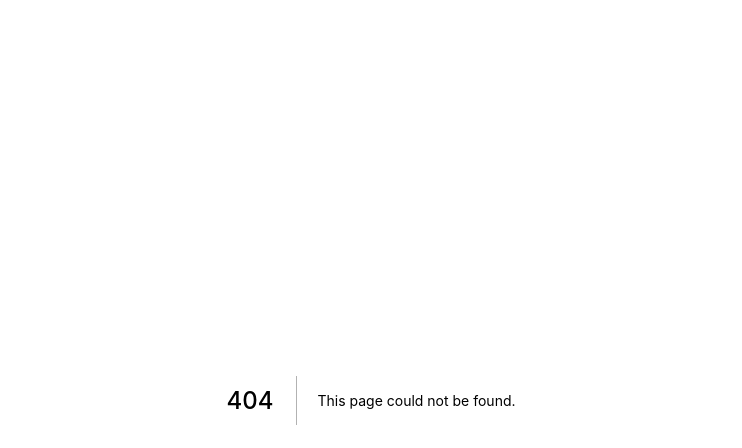
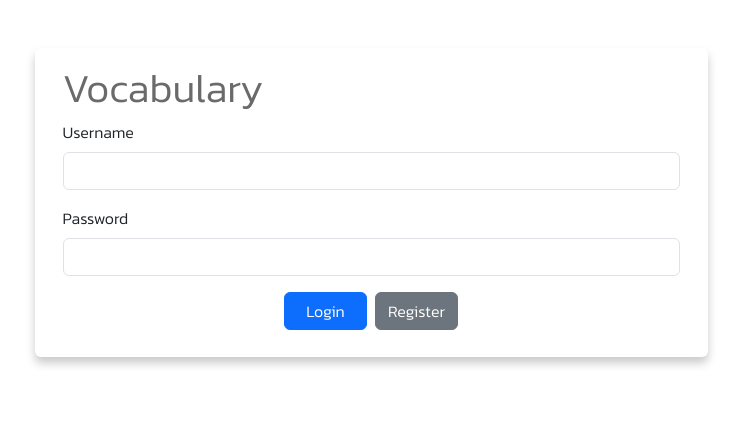
Before and after one commit to nontawatfame/vocabulary_frontend, a Next.js app: page /login in a window 1280 px wide. Before the commit this address had no page. Shown: the top 448 px of the page, without its empty margins (269-1011 px from the left). Built offline with nearby package versions, Linux system fonts and the light colour scheme; no server answers.

Commit message:
create project

```diff
--- /dev/null
+++ b/component/Header.tsx
@@ -0,0 +1,14 @@
+import Head from "next/head";
+
+
+export default function Header() {
+    return (
+        <div>
+            <Head>
+                <title>Vocabulary</title>
+                <meta name="description" content="Generated by create next app" />
+                <link rel="icon" href="/favicon.ico" />
+            </Head>
+        </div>
+    )
+}
--- /dev/null
+++ b/lib/toast.tsx
@@ -0,0 +1,37 @@
+import Swal from 'sweetalert2'
+import withReactContent from 'sweetalert2-react-content'
+
+const Toast = Swal.mixin({
+    toast: true,
+    position: 'top-end',
+    allowOutsideClick: true,
+    showCloseButton: true,
+    showConfirmButton: false,
+    timer: 2000,
+    timerProgressBar: true,
+    // didOpen: (toast) => {
+    //   toast.addEventListener('mouseenter', Swal.stopTimer)
+    //   toast.addEventListener('mouseleave', Swal.resumeTimer)
+    // }
+})
+
+const toast = withReactContent(Toast)
+
+export function error(msg: string) {
+    toast.fire({
+        icon: 'error',
+        title: <strong style={{fontSize: "22px"}}>Error</strong>,
+        text: msg
+    })
+}
+
+export function success(msg: string) {
+    toast.fire({
+        icon: 'success',
+        title: <strong style={{fontSize: "22px"}}>Success</strong>,
+        text: msg
+    })
+}
+
+
+export {toast}
--- a/pages/_app.tsx
+++ b/pages/_app.tsx
@@ -1,8 +1,16 @@
+import '../node_modules/bootstrap/dist/css/bootstrap.min.css'
 import '../styles/globals.css'
 import type { AppProps } from 'next/app'
+import Header from '../component/Header'
 
 function MyApp({ Component, pageProps }: AppProps) {
-  return <Component {...pageProps} />
+  return (
+    <div>
+        <Header></Header>
+        <Component {...pageProps} />
+    </div>
+  )
+
 }
 
 export default MyApp
--- /dev/null
+++ b/pages/login.tsx
@@ -0,0 +1,72 @@
+import { AxiosError, AxiosResponse } from 'axios'
+import type { GetStaticPropsContext, GetStaticPropsResult, NextPage } from 'next'
+import { FormEvent, useEffect } from 'react'
+import * as toast from '../lib/toast'
+import * as authenticationService from '../service/authentication'
+import { useRouter } from 'next/router'
+
+const Login: NextPage<any> = () => {
+    const router = useRouter()
+
+    const onsubmit = async (event: FormEvent<any>) => {
+        event.preventDefault()
+        const target: any = event.target
+        const result = (await authenticationService.login(target.username.value,target.password.value)) as AxiosResponse<any,any>
+        console.log(result)
+        if (result.status == 200) {
+            localStorage.setItem("accessToken", result.data.accessToken)
+            localStorage.setItem("refreshToken", result.data.refreshToken)
+            router.push("/vocabulary")
+            toast.success(`login Success`)
+        } else if (result.status == 400) {
+            const errors: any[] = result.data.errors
+            let errorMsg: string = ""
+            errors.forEach(value => {
+                errorMsg += `${value.param} ${value.msg} \n`
+            })
+            toast.error(errorMsg)
+        } else {
+            toast.error(result.data.message)
+        }
+    }
+
+    return (
+        <div className="container mt-5" style={{width: "697px"}}>
+        <div className="card" style={{height: "309px"}}>
+            <div className="card-body">
+                <div className='container'>
+                    <h1 style={{color: "#6a6a6a"}}>Vocabulary</h1>
+                    <form onSubmit={onsubmit}>
+                        <div className='row'>
+                            <div className="mb-3">
+                                <label className="form-label">Username</label>
+                                <input type="text" name='username' className="form-control"/>
+                            </div>
+                        </div>
+                        <div className='row'>
+                            <div className="mb-3">
+                                <label className="form-label">Password</label>
+                                <input type="password" name='password' className="form-control" autoComplete={"off"}/>
+                            </div>
+                        </div>
+                        <div className='d-flex justify-content-center'>
+                            <button type="submit" className="btn btn-primary me-2" style={{width: "82.91px"}}>Login</button>
+                            <button type="button" className="btn btn-secondary">Register</button>
+                        </div>
+                    </form>
+                </div>
+            </div>
+        </div>
+        </div>
+    )
+}
+
+export async function getStaticProps(contexet: GetStaticPropsContext): Promise<GetStaticPropsResult<any>> {
+    console.log(process.env.NEXT_PUBLIC_URL)
+    return {
+        props: {
+        }
+    }
+}
+
+export default Login
--- /dev/null
+++ b/service/authentication.tsx
@@ -0,0 +1,24 @@
+import axios, { AxiosError, AxiosResponse } from 'axios'
+
+const url: string = process.env.NEXT_PUBLIC_URL as string
+
+export let isAuth = false
+
+export function setAuth(auth: boolean) {
+    isAuth = auth
+}
+
+export async function login(username: string, password: string) {
+    return new Promise((resolve, reject) => {
+        axios.post(`${url}/login`, {username,password}).then((res: AxiosResponse<any, any>)=> {
+            resolve(res);
+        }).catch((err: AxiosError) => {
+            resolve(err.response)
+        })
+    });
+}
+
+
+export async function verifyToken(token: string): Promise<AxiosResponse<any, any>>  {
+  return await axios.post(`${url}/verifyToken`, {},{headers:{"Authorization": `Bearer ${token}`}}).then((res) => res).catch(error => error.response)
+}
--- a/styles/globals.css
+++ b/styles/globals.css
@@ -1,16 +1,35 @@
-html,
-body {
-  padding: 0;
-  margin: 0;
-  font-family: -apple-system, BlinkMacSystemFont, Segoe UI, Roboto, Oxygen,
-    Ubuntu, Cantarell, Fira Sans, Droid Sans, Helvetica Neue, sans-serif;
-}
-
-a {
-  color: inherit;
-  text-decoration: none;
+@font-face {
+  font-family: kanit;
+  src: url("../public/font/Kanit-Light.ttf");
 }
 
 * {
-  box-sizing: border-box;
+  font-family: kanit;
 }
+
+.card {
+  box-shadow: 0px 6px 10px rgb(0 0 0 / 21%);
+  border: 0px;
+}
+
+.shadow {
+  box-shadow: 0px 6px 10px rgb(0 0 0 / 21%);
+}
+
+/* button {
+  box-shadow: 0px 4px 4px rgb(0 0 0 / 21%) !important;
+} */
+
+/* button:hover {
+  box-shadow: 0px 6px 10px rgba(0, 0, 0, 0.4);
+  transform: scale(1.01);
+} */
+
+
+.form-control:focus {
+  color: #212529;
+  background-color: #fff;
+  border-color: #86b7fe;
+  outline: 0;
+  box-shadow: 0 0 0 0 !important;
+}
```
Also changed, not shown: middleware.ts (added, +22 -0 lines), package.json (+7 -2 lines), pages/index.tsx (+4 -62 lines), pages/vocabulary.tsx (added, +12 -0 lines), next.config.js (line endings or trailing spaces), public/font/Kanit-Light.ttf (added), 1 other file (tests, documents, lock files or other folders).
